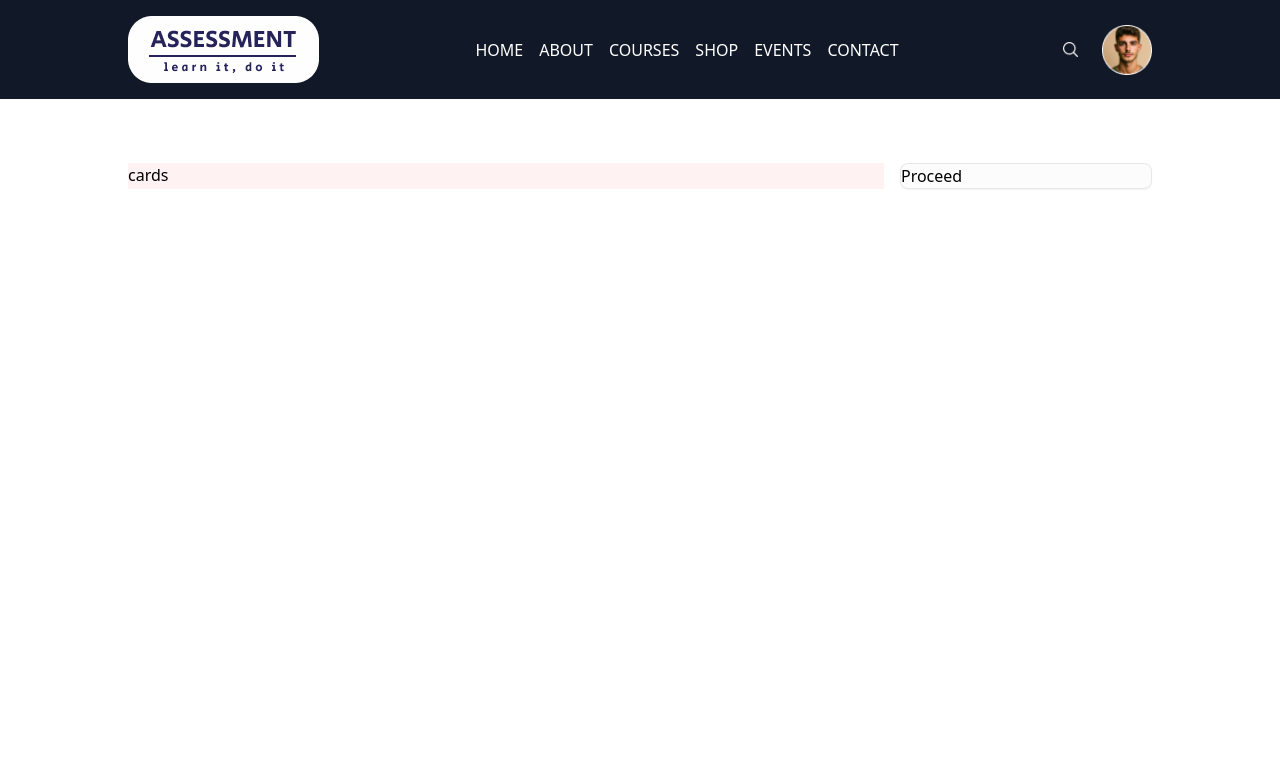
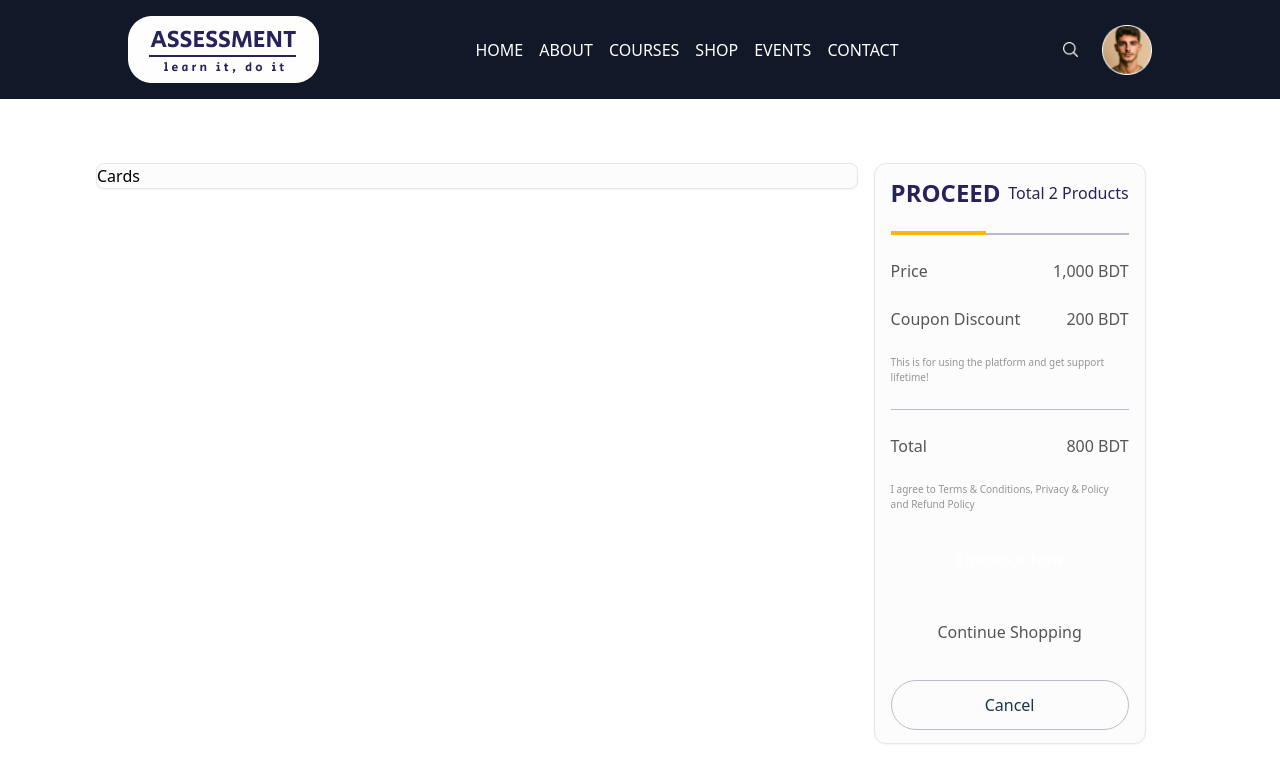
Before and after one commit to Md-Musfikur-Rahman/assessment, a Next.js app: page / in a window 1280 px wide. Shown: the top 782 px of the page. Built offline with nearby package versions, Linux system fonts and the light colour scheme.

Commit message:
Right hand side section named Procedd added.

```diff
--- a/app/page.tsx
+++ b/app/page.tsx
@@ -1,10 +1,14 @@
+import { Cards, Proceed } from "@/components";
+
 export default function Home() {
   return (
-    <div className="w-4/5 mx-auto mt-16">
+    <div className="w-[85%] mx-auto mt-16">
       <div className="flex gap-4">
-        <div className=" w-3/4 bg-red-50 ">cards</div>
-        <div className=" w-1/4 bg-[#FCFCFC] border rounded-lg shadow-sm">
-          Proceed
+        <div className="w-[70%]">
+          <Cards />
+        </div>
+        <div className="w-[25%]">
+          <Proceed />
         </div>
       </div>
     </div>
--- a/components/Cards.tsx
+++ b/components/Cards.tsx
@@ -1,7 +1,7 @@
 import React from "react";
 
 const Cards = () => {
-  return <div>Cards</div>;
+  return <div className="bg-[#FCFCFC] border rounded-lg shadow-sm">Cards</div>;
 };
 
 export default Cards;
--- a/components/Proceed.tsx
+++ b/components/Proceed.tsx
@@ -1,7 +1,83 @@
-import React from "react";
+interface SectionProps {
+  title: string;
+  children: React.ReactNode;
+}
+
+interface TextSectionProps {
+  text: string;
+}
+
+interface ButtonProps {
+  backgroundColor: string;
+  textColor: string;
+  border?: boolean;
+  children: React.ReactNode;
+}
+
+const Section = ({ title, children }: SectionProps) => {
+  return (
+    <div className="flex justify-between items-center text-[#565656]">
+      <div className="capitalize">{title}</div>
+      <div className="capitalize font-light text-left">{children}</div>
+    </div>
+  );
+};
+
+const TextSection = ({ text }: TextSectionProps) => {
+  return (
+    <div className="flex justify-between items-center text-[#565656]">
+      <div className="text-[10px] text-[#949494] font-light font">{text}</div>
+    </div>
+  );
+};
+
+const Divider = () => {
+  return <div className="bg-[#BCBBCC] w-full h-[1px] z-0"></div>;
+};
+
+const Button = ({
+  backgroundColor,
+  textColor,
+  border = false,
+  children,
+}: ButtonProps) => {
+  const buttonStyle = `bg-[${backgroundColor}] ${textColor} capitalize py-3 px-4 text-center text-base rounded-full ${
+    border ? "border border-[#BCBBCC]" : ""
+  }`;
+
+  return <div className={buttonStyle}>{children}</div>;
+};
 
 const Proceed = () => {
-  return <div>Proceed</div>;
+  return (
+    <div className="bg-[#FCFCFC] border rounded-xl shadow-sm px-4 py-[13px] flex flex-col gap-6">
+      <div className="flex justify-between items-center text-[#26235B] ">
+        <div className="uppercase text-2xl font-bold ">Proceed</div>
+        <div className="capitalize font-light">Total 2 products</div>
+      </div>
+      <div className="flex flex-col items-start justify-end h-full relative">
+        <div className="absolute bg-[#FFB606] w-[40%] h-1 z-10"></div>
+        <div className="bg-[#BCBBCC] w-full h-[2px] z-0"></div>
+      </div>
+
+      <Section title="Price">1,000 BDT</Section>
+      <Section title="Coupon Discount">200 BDT</Section>
+      <TextSection text="This is for using the platform and get support lifetime!" />
+      <Divider />
+      <Section title="Total">800 BDT</Section>
+      <TextSection text="I agree to Terms & Conditions, Privacy & Policy and Refund Policy" />
+
+      <Button backgroundColor="#26235B" textColor="text-white">
+        Checkout Now
+      </Button>
+      <Button backgroundColor="#FBB306" textColor="text-[#565656]">
+        Continue Shopping
+      </Button>
+      <Button backgroundColor="transparent" textColor="text-[#163649]" border>
+        Cancel
+      </Button>
+    </div>
+  );
 };
 
 export default Proceed;
```
